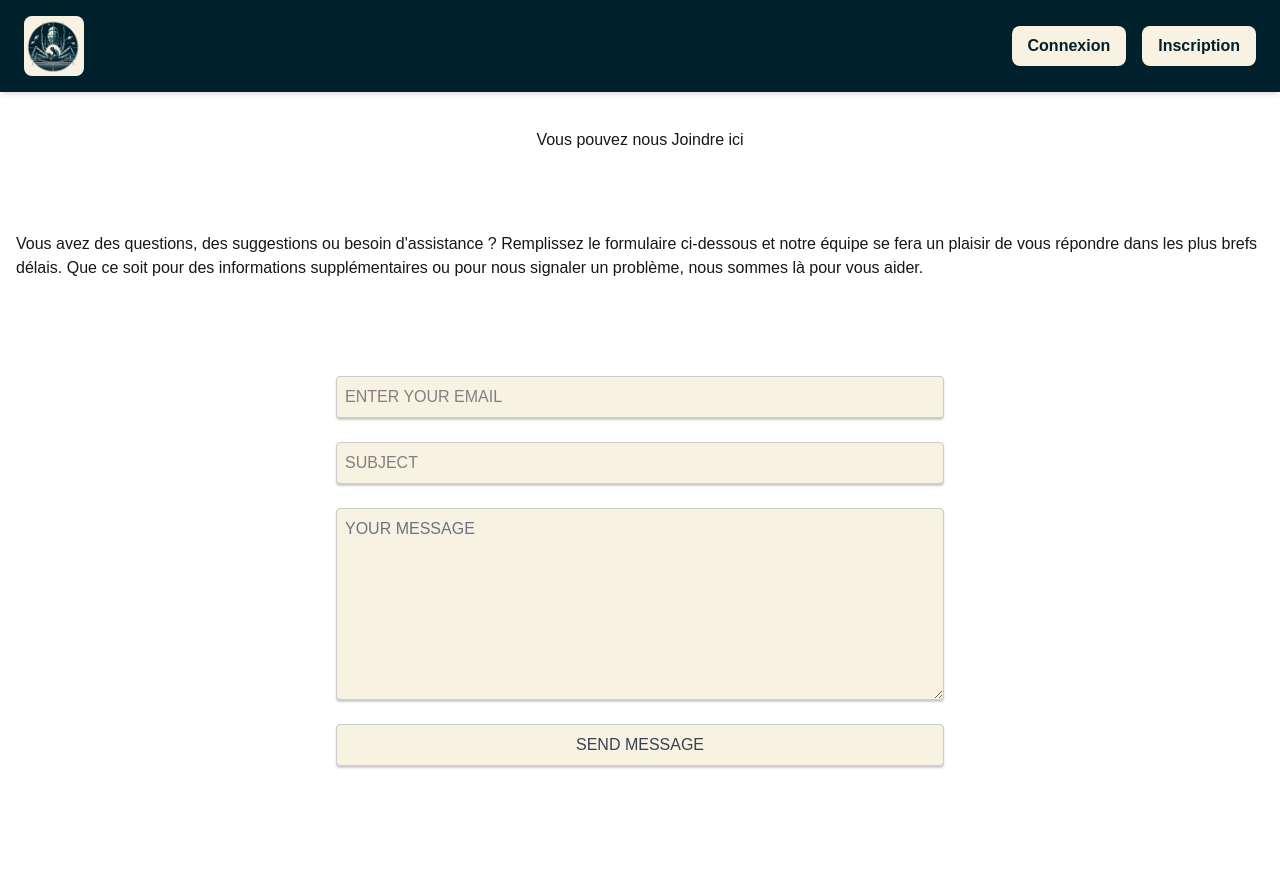
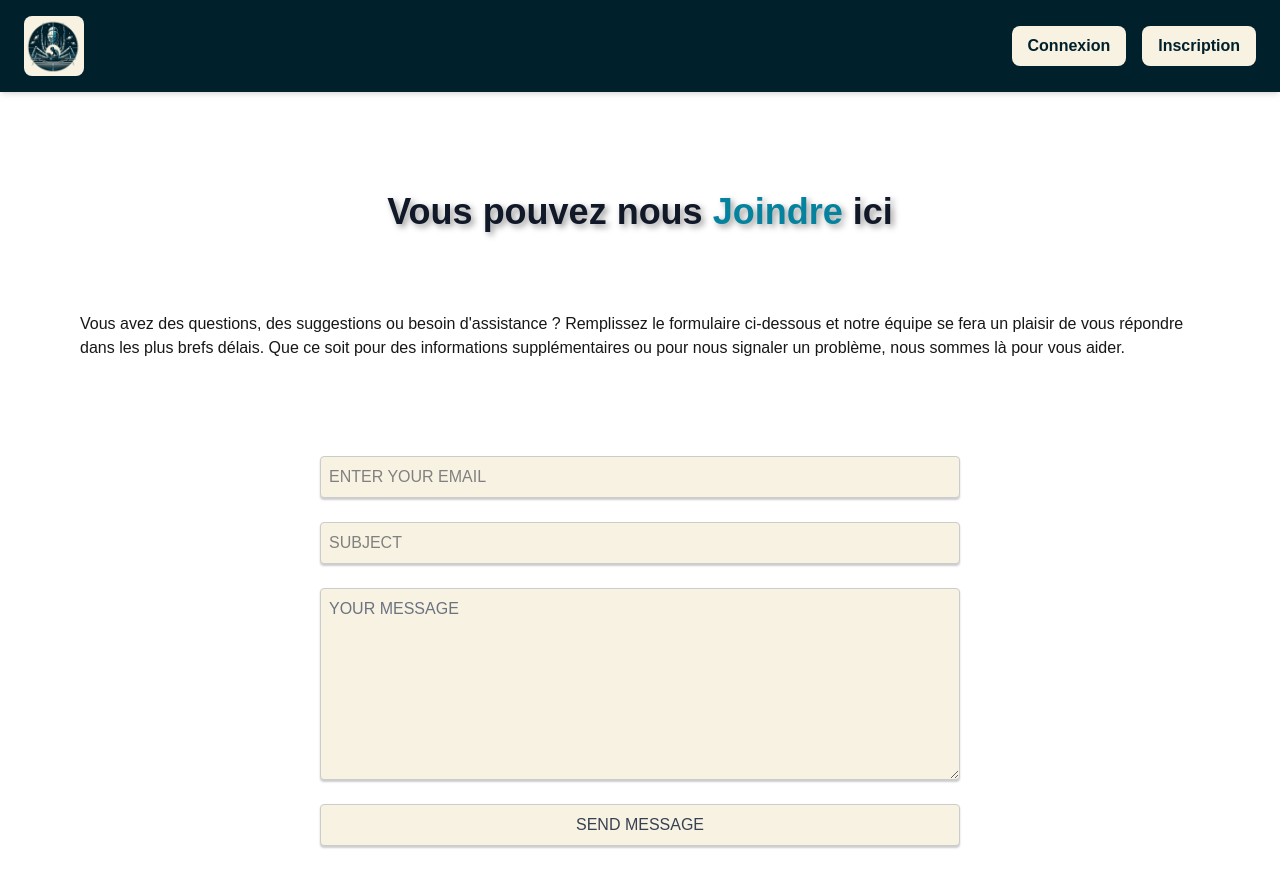
Before and after one commit to silent-infestation/silent-infestation, a Next.js app in the folder website_next/: page / in a window 1280 px wide. Shown: the top 888 px of the page. Before the commit the page ends 800 px from the top, so only its background shows below. Built offline with nearby package versions, Linux system fonts and the light colour scheme.

Commit message:
feat: page contact style finish, data sent to backend is missing

```diff
--- a/website_next/src/components/Contact/index.jsx
+++ b/website_next/src/components/Contact/index.jsx
@@ -59,6 +59,7 @@ const Contact = () => {
     }
 
     console.log("Form submitted successfully", data);
+    // Envoyer les données du formulaire à l'API
 
     // Masquer l'alerte après 3 secondes
     setTimeout(() => {
@@ -77,10 +78,13 @@ const Contact = () => {
         isAlertErrorMessage={alert.isAlertErrorMessage}
         alertTitle={alert.alertTitle}
       />
-      <div className="flex flex-col items-center p-4 gap-20">
-        <h1>{locales.contact.title}</h1>
+      <div className="flex flex-col items-center gap-20 p-4 sm:p-20">
+        <h1
+          className="text-shadow text-4xl font-bold text-gray-900"
+          dangerouslySetInnerHTML={{ __html: locales.contact.title }}
+        />
         <p>{locales.contact.description}</p>
-        <div className="flex flex-col w-[20rem] sm:w-[28rem] md:w-[40rem]">
+        <div className="flex w-full max-w-2xl flex-col p-4">
           {/* Formulaire */}
           <FormTemplate
             fields={contactFields}
--- a/website_next/src/components/_ui/Forms/FormTemplate.jsx
+++ b/website_next/src/components/_ui/Forms/FormTemplate.jsx
@@ -10,7 +10,7 @@ const FormTemplate = ({ fields, onSubmit, submitButtonText = "Submit", submitBut
   };
 
   return (
-    <form onSubmit={handleSubmit} className="grid w-full grid-cols-1 gap-6 rounded-lg p-4">
+    <form onSubmit={handleSubmit} className="grid w-full grid-cols-1 gap-6 rounded-lg">
       {fields.map(({ name, type, placeholder, label, required }) => (
         <div key={name} className="flex flex-col">
           {type === "textarea" ? (
--- a/website_next/src/locales/index.jsx
+++ b/website_next/src/locales/index.jsx
@@ -1,6 +1,6 @@
 const locales = {
   contact: {
-    title: "Vous pouvez nous Joindre ici",
+    title: "Vous pouvez nous <span class='second-color-title'>Joindre</span> ici",
     description:
       "Vous avez des questions, des suggestions ou besoin d'assistance ? Remplissez le formulaire ci-dessous et notre équipe se fera un plaisir de vous répondre dans les plus brefs délais. Que ce soit pour des informations supplémentaires ou pour nous signaler un problème, nous sommes là pour vous aider.",
   },
--- a/website_next/src/styles/globals.css
+++ b/website_next/src/styles/globals.css
@@ -30,3 +30,8 @@ body {
   /* background: var(--background); */
   font-family: Arial, Helvetica, sans-serif;
 }
+
+/* Custom color for span elements with class 'second-color-title' */
+span.second-color-title {
+  color: #05829e !important;
+}
--- a/website_next/tailwind.config.js
+++ b/website_next/tailwind.config.js
@@ -20,6 +20,7 @@ module.exports = {
         default: "var(--box-shadow)",
         hover: "var(--box-shadow-hover)",
         active: "var(--box-shadow-active)",
+        title: "2px 2px 5px rgba(0, 0, 0, 0.15)",
       },
       backgroundColor: {
         default: "var(--background-color)",
@@ -28,7 +29,18 @@ module.exports = {
         default: "#ccc",
         focusWithin: "rgba(68, 68, 68, 0.5)",
       },
+      textShadow: {
+        default: "3px 3px 6px rgba(0, 0, 0, 0.4)",
+      },
     },
   },
-  plugins: [],
+  plugins: [
+    function ({ addUtilities }) {
+      addUtilities({
+        ".text-shadow": {
+          "text-shadow": "3px 3px 6px rgba(0, 0, 0, 0.4)",
+        },
+      });
+    },
+  ],
 };
```
